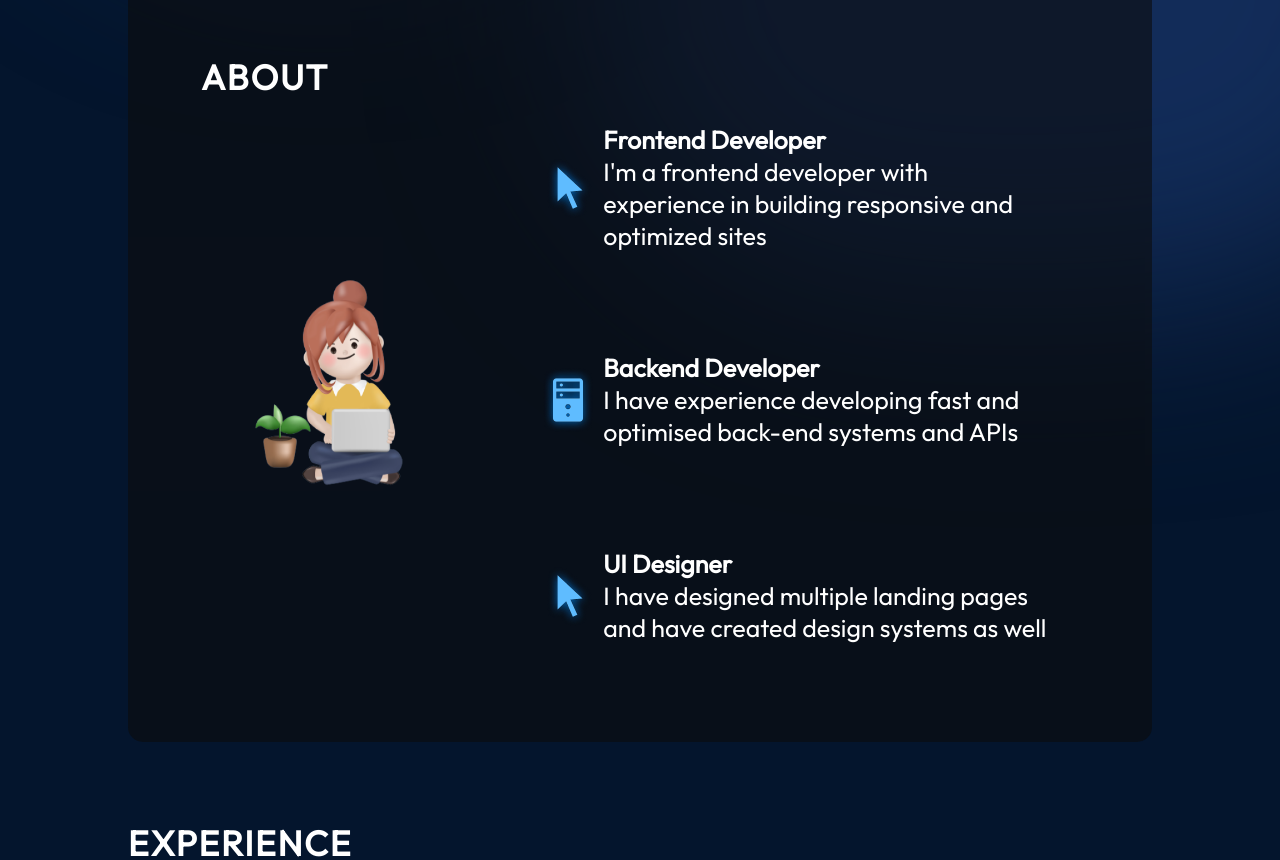
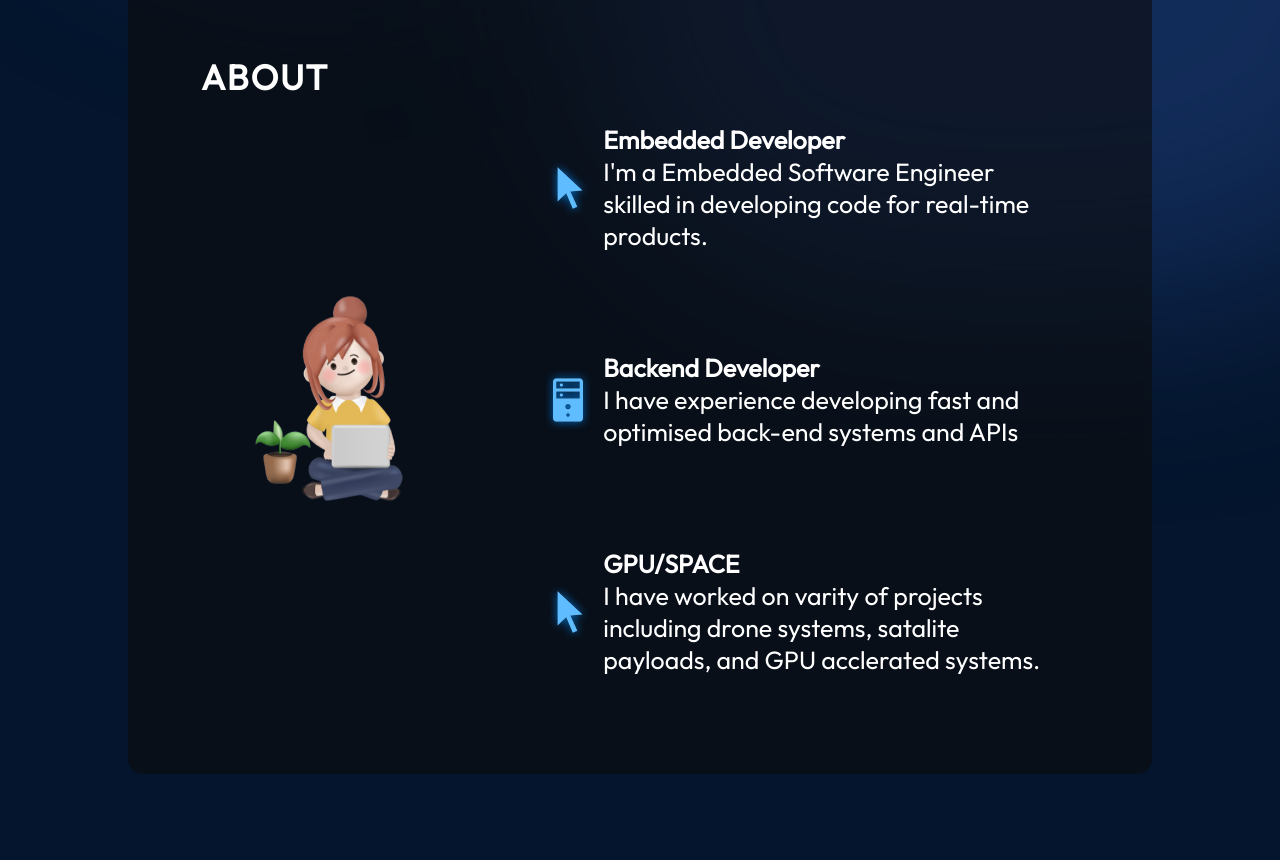
Before and after one commit to KushalKharell/ReactWebsite, a React (Vite) app: page / in a window 1280 px wide. Shown: the part 740-1600 px from the top of the page. Built offline with nearby package versions, Linux system fonts and the light colour scheme.

Commit message:
minor update

```diff
--- a/src/components/About/About.jsx
+++ b/src/components/About/About.jsx
@@ -17,10 +17,9 @@ export const About = () => {
           <li className={styles.aboutItem}>
             <img src={getImageUrl("about/cursorIcon.png")} alt="Cursor icon" />
             <div className={styles.aboutItemText}>
-              <h3>Frontend Developer</h3>
+              <h3>Embedded Developer</h3>
               <p>
-                I'm a frontend developer with experience in building responsive
-                and optimized sites
+                I'm a Embedded Software Engineer skilled in developing code for real-time products.
               </p>
             </div>
           </li>
@@ -37,10 +36,9 @@ export const About = () => {
           <li className={styles.aboutItem}>
             <img src={getImageUrl("about/cursorIcon.png")} alt="UI icon" />
             <div className={styles.aboutItemText}>
-              <h3>UI Designer</h3>
+              <h3>GPU/SPACE</h3>
               <p>
-                I have designed multiple landing pages and have created design
-                systems as well
+                I have worked on varity of projects including drone systems, satalite payloads, and GPU acclerated systems.
               </p>
             </div>
           </li>
```
Also changed, not shown: 1 other file (tests, documents, lock files or other folders).
